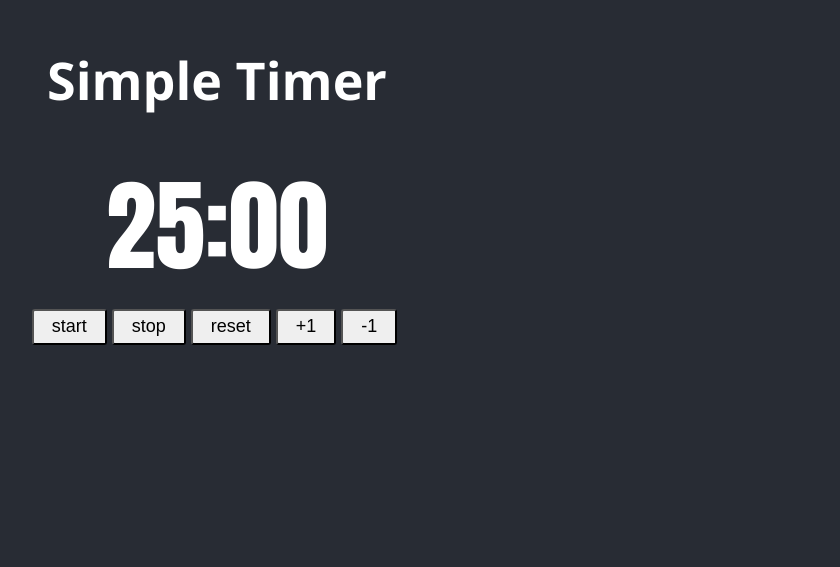
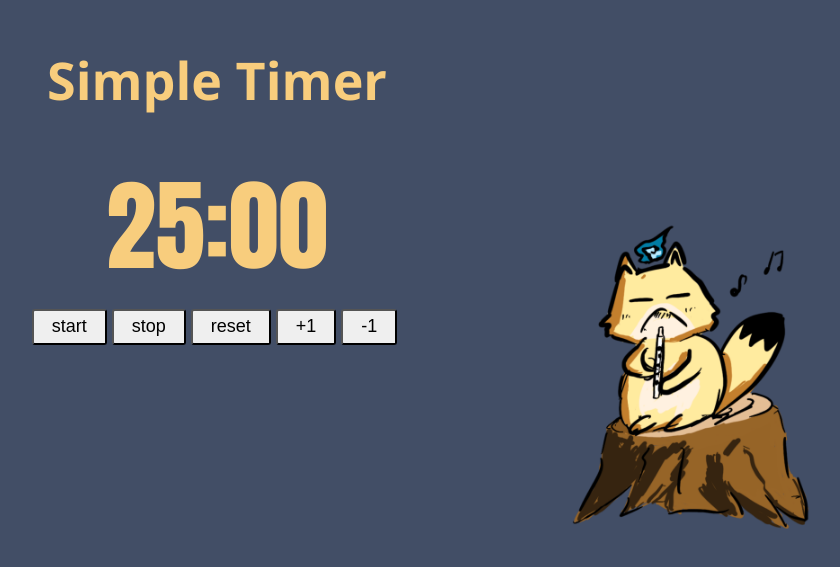
Before and after one commit to KtechB/react-simple-timer, a React (Create React App) app: page / in a window 1280 px wide. Shown: the part 223-790 px from the top of the page, without its empty margins (423-1263 px from the left). Built offline with nearby package versions, Linux system fonts and the light colour scheme.

Commit message:
add foxicon

```diff
--- a/package.json
+++ b/package.json
@@ -2,7 +2,7 @@
   "name": "todo_timer",
   "version": "0.1.0",
   "private": true,
-  "homepage": "./react-simple-timer/",
+  "homepage": "./",
   "dependencies": {
     "@testing-library/jest-dom": "^4.2.4",
     "@testing-library/react": "^9.3.2",
--- a/src/App.css
+++ b/src/App.css
@@ -1,5 +1,7 @@
 .App {
   text-align: center;
+  background-color: #282c34;
+
 }
 
 .App-logo {
@@ -12,17 +14,34 @@
     animation: App-logo-spin infinite 20s linear;
   }
 }
-
 .App-header {
-  background-color: #282c34;
+  background-color: #424e66;
+  background-image: url("./Fox_background.png");
+  background-size:1000px;
+  background-repeat: no-repeat;
+  background-position:right center;
   min-height: 100vh;
   display: flex;
   flex-direction: column;
   align-items: center;
   justify-content: center;
   font-size: calc(10px + 2vmin);
-  color: white;
+  color: #f8cd7d;
 }
+.App-body {
+  background-color: #282c34;
+  min-height: 100vh;
+  background-image: url("./Fox.png");
+  background-size:300px;
+  background-repeat: no-repeat;
+  background-position:right center;
+  flex-direction: column;
+  align-items: center;
+  justify-content: center;
+  font-size: calc(10px + 2vmin);
+  color: #76b3eb;
+}
+
 
 .App-link {
   color: #61dafb;
--- a/src/App.tsx
+++ b/src/App.tsx
@@ -9,10 +9,12 @@ import Counter from "./components/counter"
 function App() {
   return (
     <div className="App">
+
       <header className="App-header">
         <h1>Simple Timer</h1>
         <Timer></Timer>
-      </header>
+        </header>
+
     </div>
   );
 }
```
Also changed, not shown: src/Fox.png (added), src/Fox_background.png (added), 19 other files (tests, documents, lock files or other folders).
